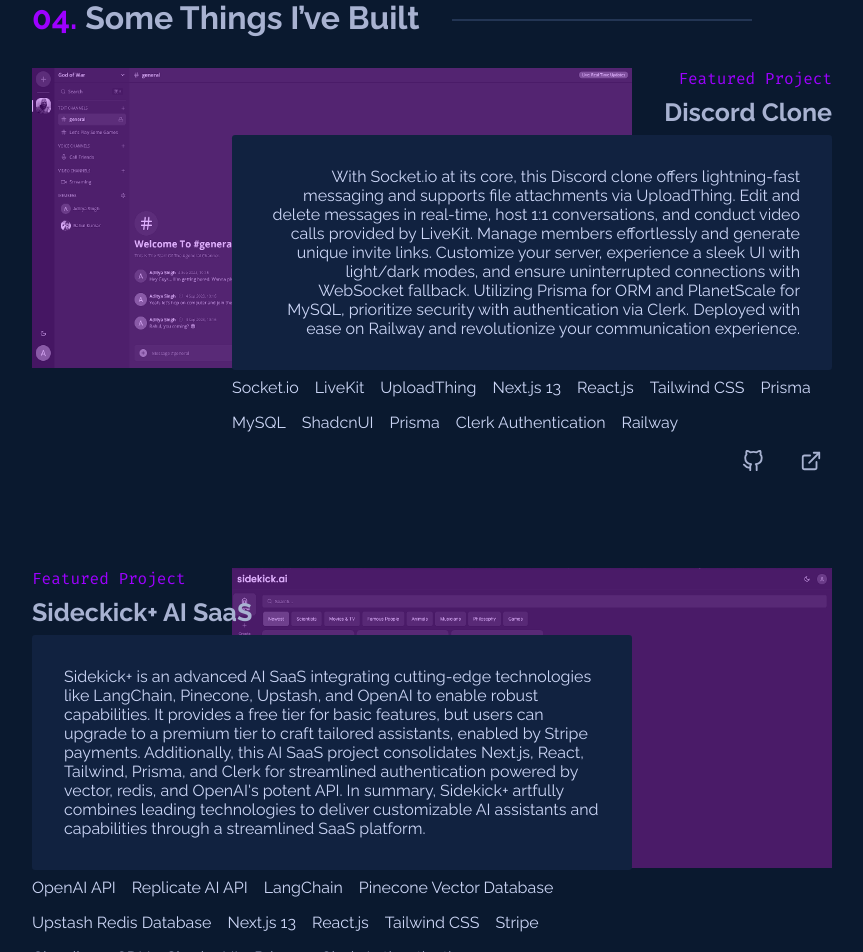
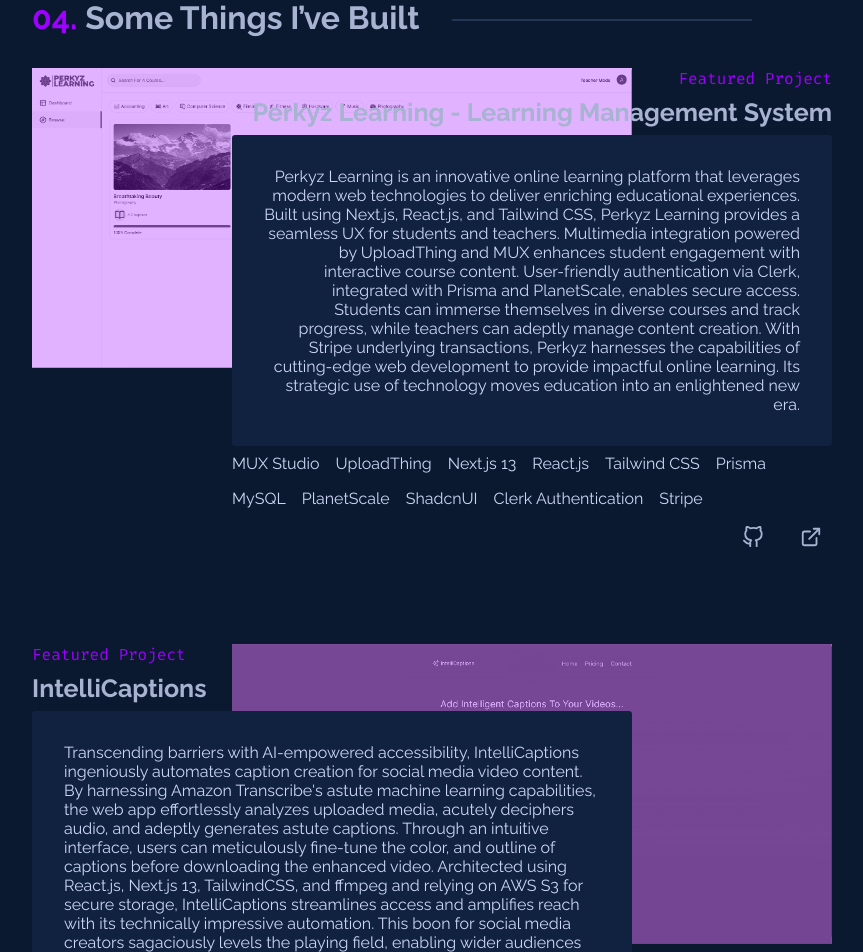
Before and after one commit to knightfury101/Portfolio_New, a Next.js app: page / in a window 1280 px wide. Shown: the part 3320-4272 px from the top of the page, without its empty margins (208-1071 px from the left). Built offline with nearby package versions, Linux system fonts and the light colour scheme; no server answers.

Commit message:
Update Projects.tsx

```diff
--- a/src/sections/Projects.tsx
+++ b/src/sections/Projects.tsx
@@ -6,6 +6,49 @@
 
 function Projects() {
   const projectsData = [
+    {
+      image: "/project13.png",
+      projectName: "Perkyz Learning - Learning Management System",
+      projectLink: "https://perkyz-learning.vercel.app/",
+      projectDescription:
+        "Perkyz Learning is an innovative online learning platform that leverages modern web technologies to deliver enriching educational experiences. Built using Next.js, React.js, and Tailwind CSS, Perkyz Learning provides a seamless UX for students and teachers. Multimedia integration powered by UploadThing and MUX enhances student engagement with interactive course content. User-friendly authentication via Clerk, integrated with Prisma and PlanetScale, enables secure access. Students can immerse themselves in diverse courses and track progress, while teachers can adeptly manage content creation. With Stripe underlying transactions, Perkyz harnesses the capabilities of cutting-edge web development to provide impactful online learning. Its strategic use of technology moves education into an enlightened new era.",
+      projectTech: [
+        "MUX Studio",
+        "UploadThing",
+        "Next.js 13",
+        "React.js",
+        "Tailwind CSS",
+        "Prisma",
+        "MySQL",
+        "PlanetScale",
+        "ShadcnUI",
+        "Clerk Authentication",
+        "Stripe",
+      ],
+      projectExternalLinks: {
+        github: "https://github.com/knightfury101/perkyz-learning",
+        externalLink: "https://perkyz-learning.vercel.app/",
+      },
+    },
+    {
+      image: "/project12.png",
+      projectName: "IntelliCaptions",
+      projectLink: "https://intellicaption.vercel.app/",
+      projectDescription:
+        "Transcending barriers with AI-empowered accessibility, IntelliCaptions ingeniously automates caption creation for social media video content. By harnessing Amazon Transcribe's astute machine learning capabilities, the web app effortlessly analyzes uploaded media, acutely deciphers audio, and adeptly generates astute captions. Through an intuitive interface, users can meticulously fine-tune the color, and outline of captions before downloading the enhanced video. Architected using React.js, Next.js 13, TailwindCSS, and ffmpeg and relying on AWS S3 for secure storage, IntelliCaptions streamlines access and amplifies reach with its technically impressive automation. This boon for social media creators sagaciously levels the playing field, enabling wider audiences to delight in content.",
+      projectTech: [
+        "React.js",
+        "Next.js 13",
+        "AWS S3",
+        "Tailwind CSS",
+        "Amazon Transcribe Model",
+        "FFmpeg",
+      ],
+      projectExternalLinks: {
+        github: "https://github.com/knightfury101/intellicaption",
+        externalLink: "https://intellicaption.vercel.app/",
+      },
+    },
     {
       image: "/project11.png",
       projectName: "Discord Clone",
```
